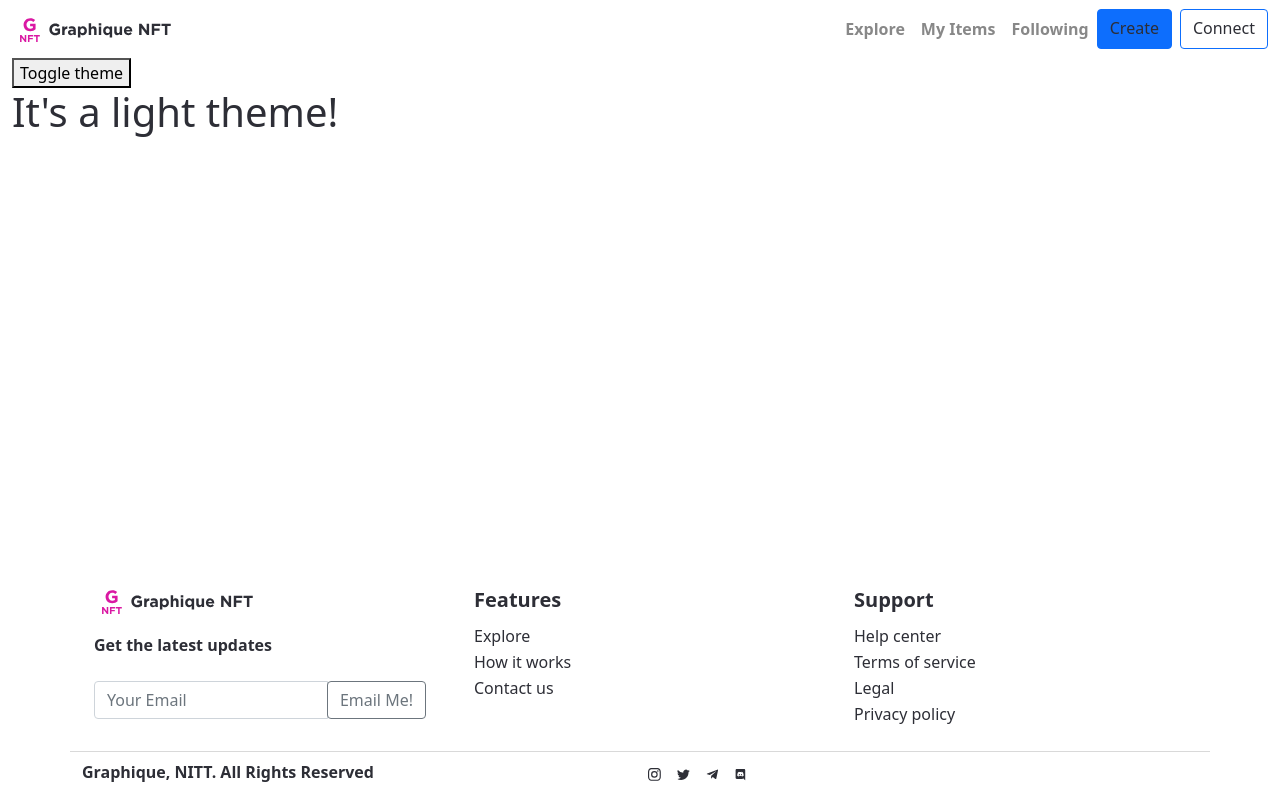
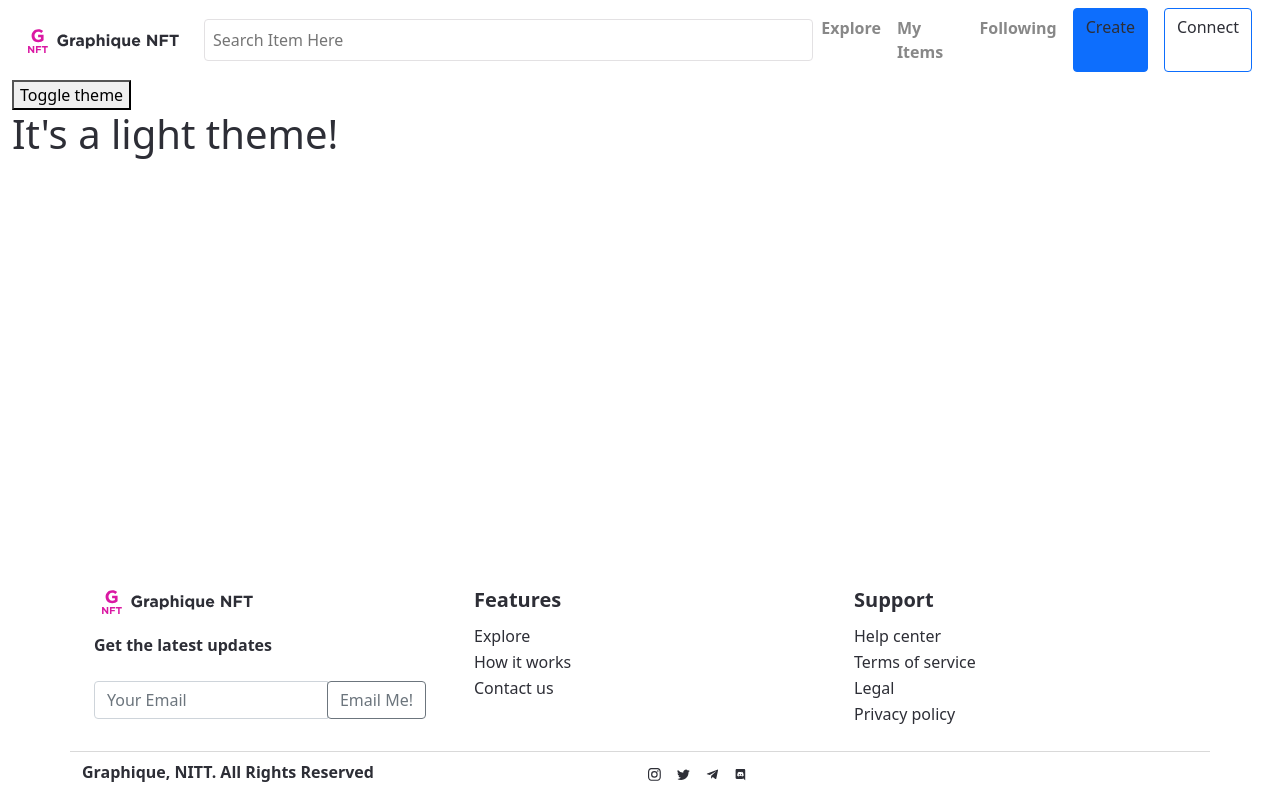
Before and after one commit to roshie/graphique-nft, a React (Create React App) app: page / in a window 1280 px wide. Built offline with nearby package versions, Linux system fonts and the light colour scheme.

Commit message:
add search

```diff
--- a/src/components/NavBar.jsx
+++ b/src/components/NavBar.jsx
@@ -6,24 +6,32 @@ export default function NavBar() {
   return (
     <>
       <Navbar expand="lg" variant="light">
-        <Container fluid>
+        <Container fluid className="mx-2">
           <Navbar.Brand href="/">
-            <img
-              src={logo}
-              className="d-inline-block align-top"
-              alt="React Bootstrap logo"
-            />
+            <img src={logo} className="d-inline-block align-top" alt="logo" />
           </Navbar.Brand>
+          <input
+            type="text"
+            className="my-auto w-50 p-2 rounded-2"
+            placeHolder="Search Item Here"
+            style={{
+              border: "1px solid #E3E1E3",
+            }}
+          />
           <Navbar.Toggle aria-controls="basic-navbar-nav" />
           <Navbar.Collapse id="basic-navbar-nav">
             <Nav className="ms-auto fw-bold">
               <Nav.Link href="/">Explore</Nav.Link>
               <Nav.Link href="/profile">My Items</Nav.Link>
               <Nav.Link href="/profile">Following</Nav.Link>
-              <Button href="/create-item" className="gradient me-2">
+              <Button href="/create-item" className="gradient mx-2">
                 Create
               </Button>
-              <Button variant="outline-primary" href="/">
+              <Button
+                variant="outline-primary"
+                className="gradient mx-2"
+                href="/"
+              >
                 Connect
               </Button>
             </Nav>
```
